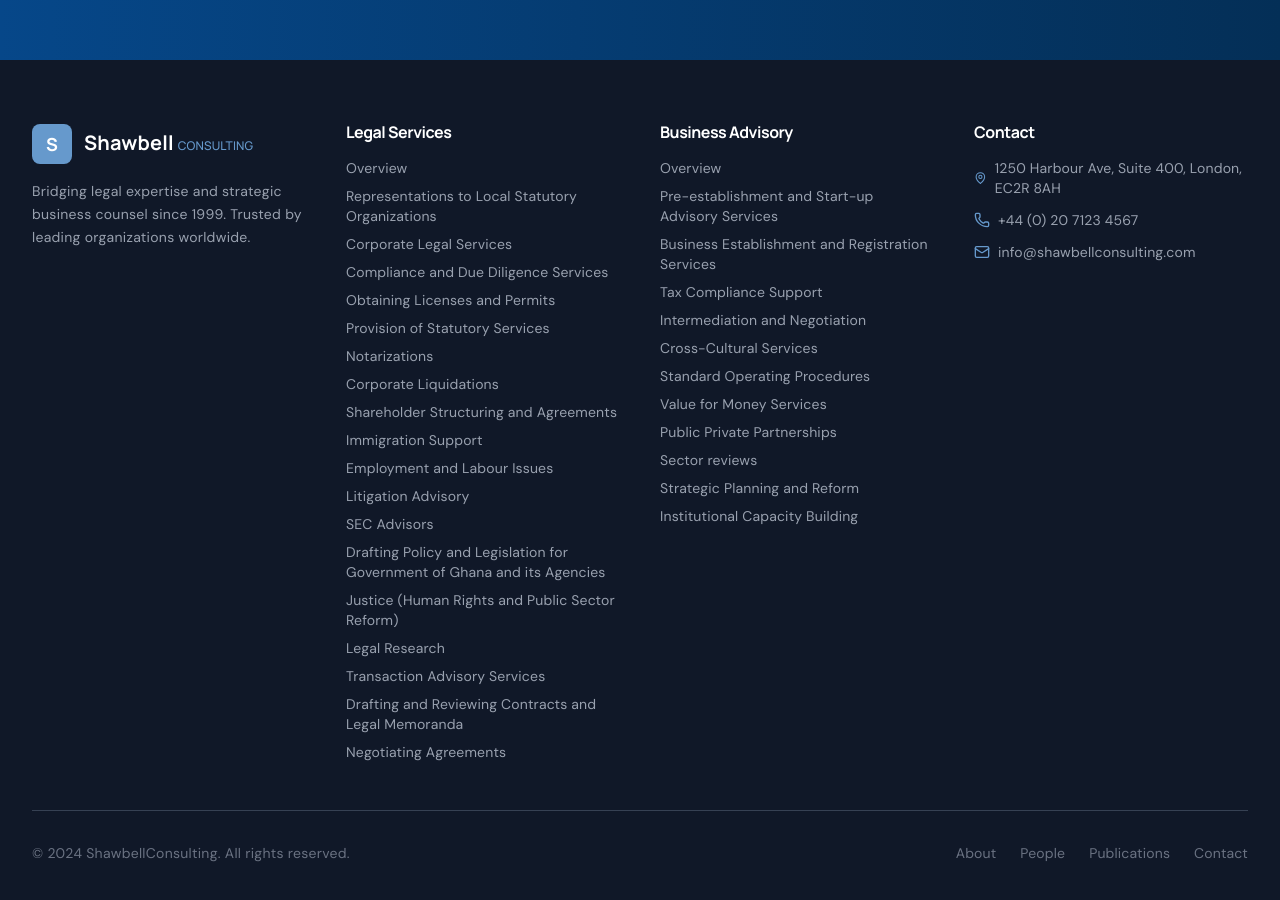
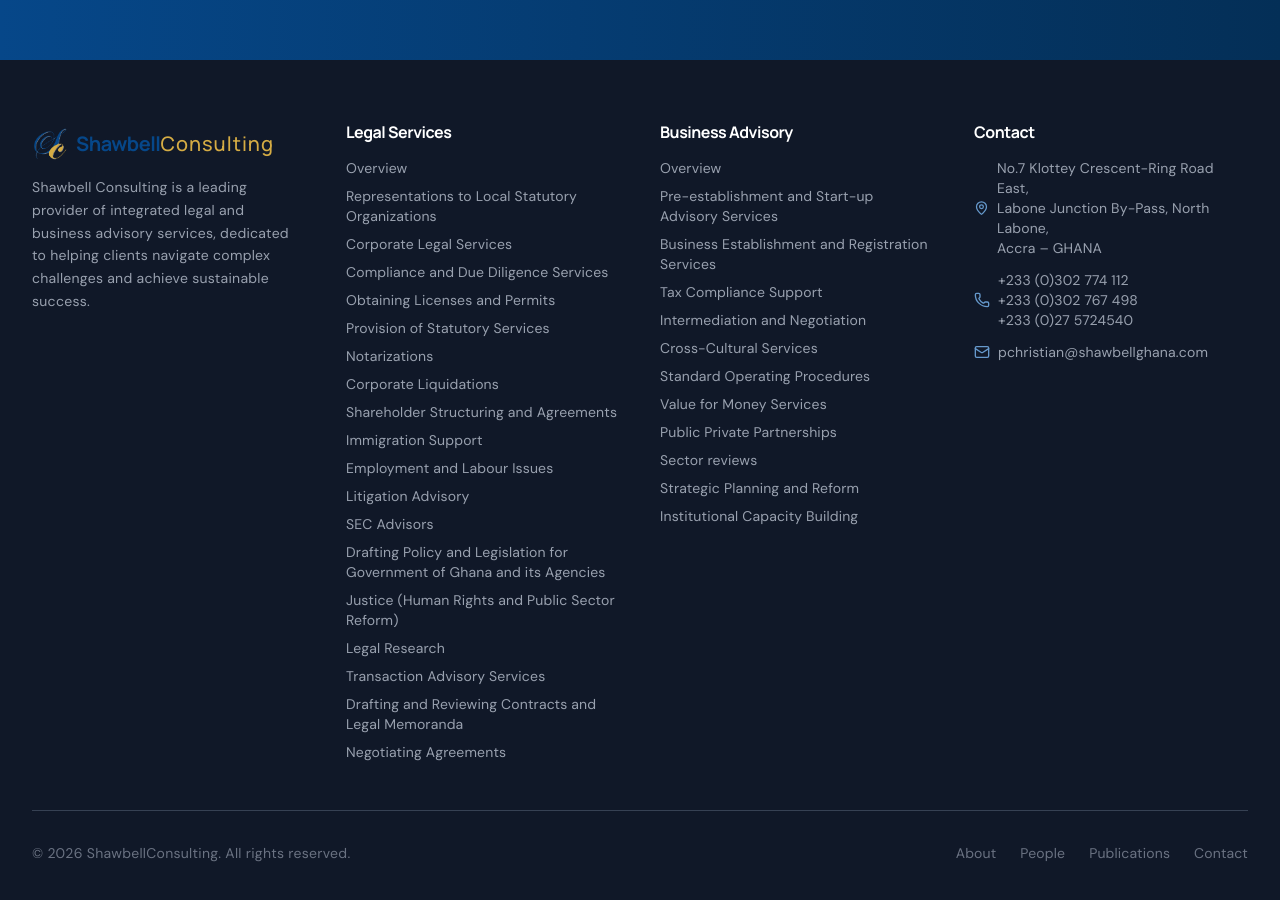
Before and after one commit to Puzzle-Fxr/shawbellconsulting, a React (Vite) app: page /contact in a window 1280 px wide. Shown: the part 1820-2720 px from the top of the page. Built offline with nearby package versions, Linux system fonts and the light colour scheme.

Commit message:
edited footer with acurate information

```diff
--- a/src/components/Footer.tsx
+++ b/src/components/Footer.tsx
@@ -34,17 +34,18 @@
           <div className="grid grid-cols-1 md:grid-cols-2 lg:grid-cols-4 gap-10">
             {/* Brand */}
             <div>
-              <div className="flex items-center gap-3 mb-4">
-                <div className="w-10 h-10 bg-ocean rounded-lg flex items-center justify-center">
-                  <span className="text-white font-heading font-bold text-lg">S</span>
-                </div>
-                <div>
-                  <span className="font-heading font-bold text-xl text-white">Shawbell</span>
-                  <span className="font-heading font-medium text-xs text-ocean ml-1 uppercase">Consulting</span>
+              <div className="flex items-center gap-1 mb-3 group">
+                <img
+                src="/favicon.png"
+                alt="Shawbell Consulting logo"
+                className="w-10 h-10 group-hover:scale-105 transition-transform duration-200"
+                />
+                <div className="flex flex-col">
+                  <span className="font-heading font-bold text-xl text-steel tracking-tight">Shawbell<span className="font-heading font-medium text-xl text-pumpkin -mt-0.5 tracking-wider">Consulting</span></span>
                 </div>
               </div>
               <p className="text-sm text-gray-400 leading-relaxed">
-                Bridging legal expertise and strategic business counsel since 1999. Trusted by leading organizations worldwide.
+                Shawbell Consulting is a leading provider of integrated legal and business advisory services, dedicated to helping clients navigate complex challenges and achieve sustainable success.
               </p>
             </div>
 
@@ -87,13 +88,13 @@
               <h4 className="font-heading font-semibold text-white mb-4">Contact</h4>
               <div className="space-y-3">
                 <div className="flex items-center gap-2 text-sm text-gray-400">
-                  <MapPin className="w-4 h-4 text-ocean" /> 1250 Harbour Ave, Suite 400, London, EC2R 8AH
+                  <MapPin className="w-4 h-4 text-ocean" /> No.7 Klottey Crescent-Ring Road East,<br /> Labone Junction By-Pass, North Labone,<br /> Accra – GHANA
                 </div>
                 <div className="flex items-center gap-2 text-sm text-gray-400">
-                  <Phone className="w-4 h-4 text-ocean" /> +44 (0) 20 7123 4567
+                  <Phone className="w-4 h-4 text-ocean" /> +233 (0)302 774 112 <br />+233 (0)302 767 498 <br />+233 (0)27 5724540
                 </div>
                 <div className="flex items-center gap-2 text-sm text-gray-400">
-                  <Mail className="w-4 h-4 text-ocean" /> info@shawbellconsulting.com
+                  <Mail className="w-4 h-4 text-ocean" /> pchristian@shawbellghana.com
                 </div>
               </div>
             </div>
@@ -102,7 +103,7 @@
           <div className="h-px bg-gray-700 mt-12 mb-8"></div>
 
           <div className="flex flex-col md:flex-row items-center justify-between gap-4">
-            <p className="text-sm text-gray-500">© 2024 ShawbellConsulting. All rights reserved.</p>
+            <p className="text-sm text-gray-500">© 2026 ShawbellConsulting. All rights reserved.</p>
             <div className="flex items-center gap-6">
               <Link to="/about" className="text-sm text-gray-500 hover:text-ocean transition-colors">About</Link>
               <Link to="/people" className="text-sm text-gray-500 hover:text-ocean transition-colors">People</Link>
```
